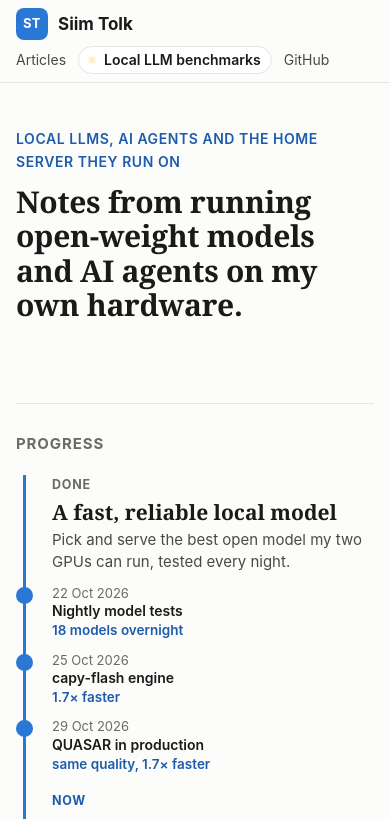
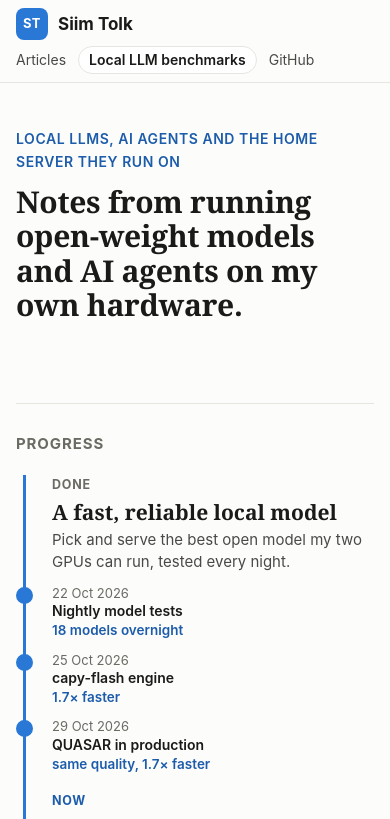
Before and after one commit to siimtolk/siimtolk.github.io, a Jekyll site: the page built from index.html, in a window 390 px wide. Shown: the top 819 px of the page. Built offline with Jekyll 4.4.1, drawn with Linux system fonts in a browser that asks for light colours.

Commit message:
Nav: drop the blinking yellow dot from 'Local LLM benchmarks' (#8)
The link keeps its outline; hover uses the accent colour instead of yellow.

Co-authored-by: Claude Opus 5.5 <noreply@anthropic.com>

```diff
--- a/assets/css/style.scss
+++ b/assets/css/style.scss
@@ -29,10 +29,8 @@ a { color: var(--accent-ink); text-underline-offset: 3px; }
 nav { display: flex; align-items: center; gap: 22px; }
 nav a { color: var(--ink-2); text-decoration: none; font-size: 15px; }
 nav a:hover { color: var(--accent-ink); }
-nav a.nav-live { display: inline-flex; align-items: center; gap: 8px; color: var(--ink); font-weight: 600; padding: 5px 13px 5px 11px; border: 1px solid var(--line); border-radius: 999px; background: var(--surface); line-height: 1.4; transition: border-color .15s ease, box-shadow .15s ease; }
-nav a.nav-live::before { content: ""; width: 8px; height: 8px; border-radius: 50%; background: #f5c518; box-shadow: 0 0 0 3px rgba(245, 197, 24, 0.28); animation: live-pulse 1.8s ease-in-out infinite; }
-nav a.nav-live:hover { color: var(--ink); border-color: #f5c518; box-shadow: 0 2px 10px rgba(245, 197, 24, 0.3); }
-@media (prefers-reduced-motion: reduce) { nav a.nav-live::before { animation: none; } }
+nav a.nav-live { display: inline-flex; align-items: center; gap: 8px; color: var(--ink); font-weight: 600; padding: 5px 13px; border: 1px solid var(--line); border-radius: 999px; background: var(--surface); line-height: 1.4; transition: border-color .15s ease, box-shadow .15s ease; }
+nav a.nav-live:hover { color: var(--accent-ink); border-color: var(--accent); }
 
 /* hero + lists */
 .hero { padding: 72px 0 40px; }
@@ -87,7 +85,7 @@ nav a.nav-live:hover { color: var(--ink); border-color: #f5c518; box-shadow: 0 2
 .post-footer { padding: 28px 24px 72px; }
 .post-footer p { border-top: 1px solid var(--line); padding-top: 24px; color: var(--muted); font-size: 16px; }
 
-/* live dot (nav) */
+/* pulse: the timeline's 'I am here' dot */
 @keyframes live-pulse { 0%, 100% { opacity: 1; transform: scale(1); } 50% { opacity: .25; transform: scale(.7); } }
 
 /* progress timeline (home) */
@@ -214,7 +212,7 @@ nav a.nav-live:hover { color: var(--ink); border-color: #f5c518; box-shadow: 0 2
   .header-inner { height: auto; min-height: 56px; flex-wrap: wrap; padding-top: 8px; padding-bottom: 8px; row-gap: 6px; }
   nav { gap: 12px; flex-wrap: wrap; }
   nav a { font-size: 14px; }
-  nav a.nav-live { padding: 3px 10px 3px 9px; }
+  nav a.nav-live { padding: 3px 10px; }
   .r-info { padding: 4px 14px 6px; }
   .r-tiles { grid-template-columns: 1fr 1fr; gap: 10px; }
   .r-tile { padding: 10px 12px; }
```
